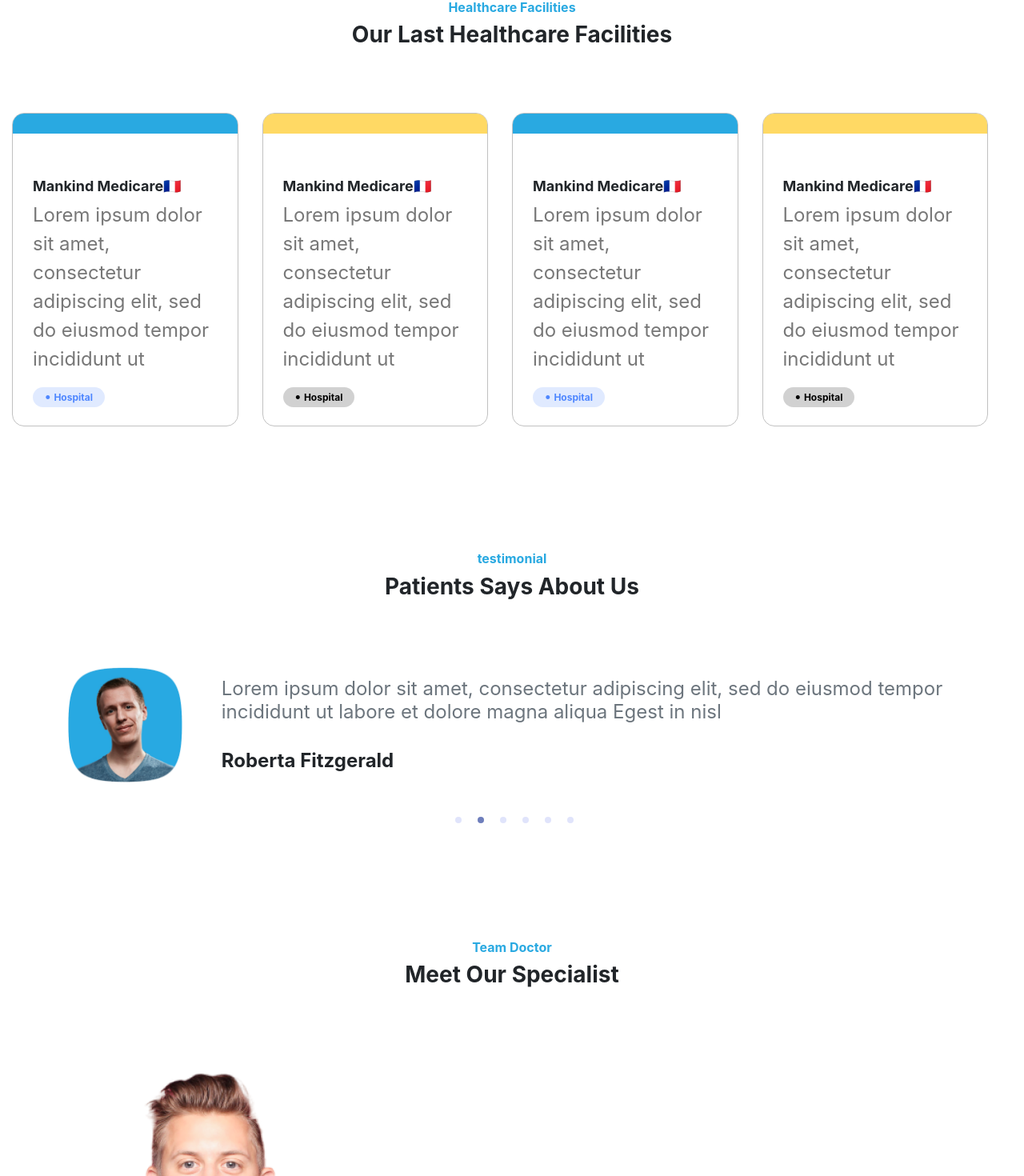
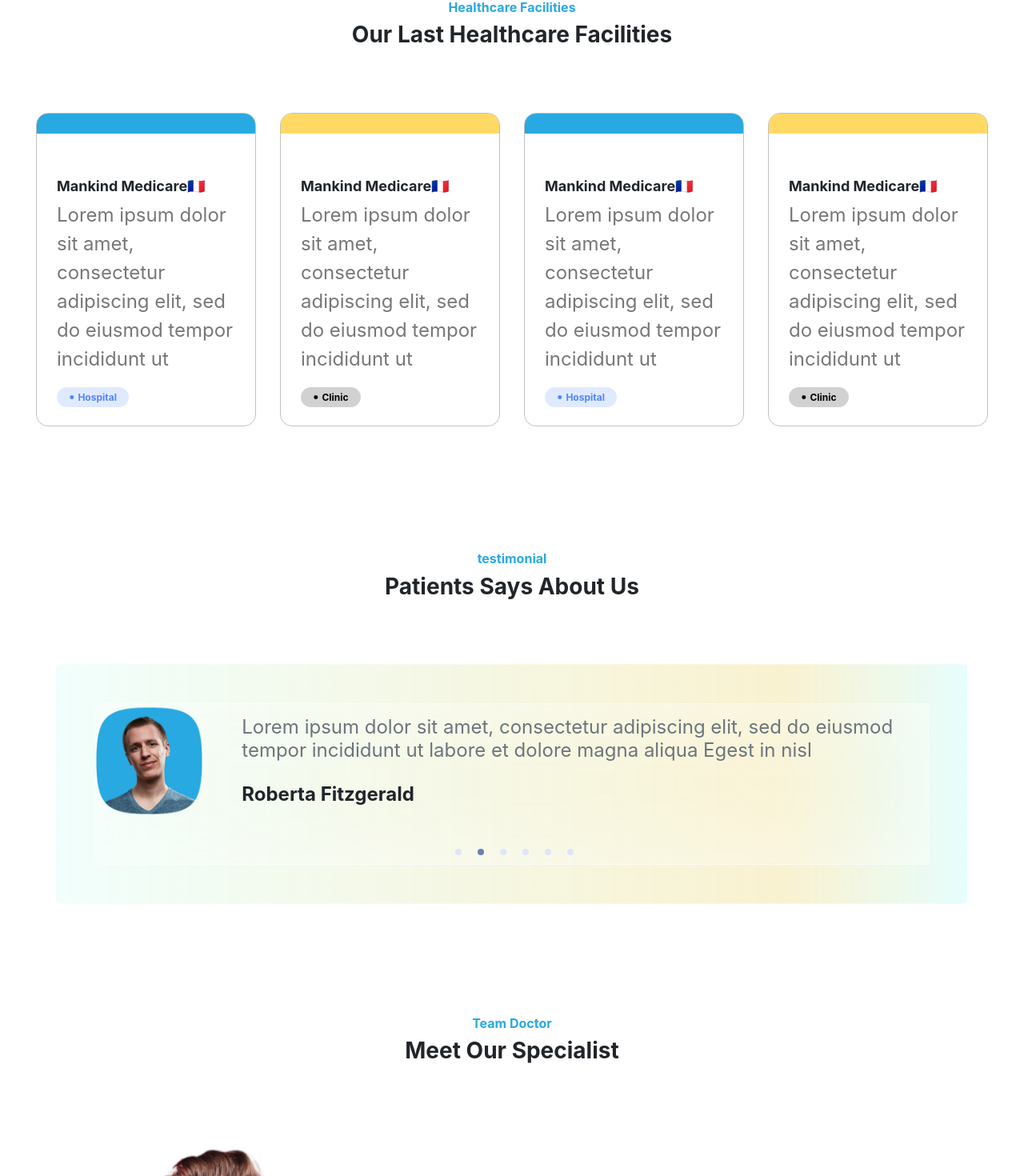
Before and after one commit to pouyaafraz123/Robomed, a React (Create React App) app: page / in a window 1280 px wide. Shown: the part 1092-2562 px from the top of the page at 80% size. Built offline with nearby package versions, Linux system fonts and the light colour scheme.

Commit message:
Bugs Fixed

```diff
--- a/src/components/App.js
+++ b/src/components/App.js
@@ -3,7 +3,6 @@ import TopBar from "./TopBar";
 import Header from "./Header";
 import "../sass/main.css";
 import Heading from "./Heading";
-import "../sass/main.css";
 import TextCardContainer from "./TextCardContainer";
 import Slider from "./Slider";
 import ImageCardContainer from "./ImageCardContainer";
@@ -44,7 +43,6 @@ const App = () => {
             </div>
             <div className={"container-fluid"}>
                 <Header title={headerTitle} text={headerText} details={headerDetails}/>
-            </div>
                 <Heading smallTitle={smallHeading1} bigTitle={bigHeading1}/>
                 <TextCardContainer/>
                 <Heading smallTitle={smallHeading2} bigTitle={bigHeading2}/>
@@ -52,6 +50,7 @@ const App = () => {
                 <Heading smallTitle={smallHeading3} bigTitle={bigHeading3}/>
                 <ImageCardContainer/>
                 <Footer/>
+            </div>
         </>
     );
 }
--- a/src/components/Footer.js
+++ b/src/components/Footer.js
@@ -3,7 +3,8 @@ import React from "react";
 class Footer extends React.Component {
     render() {
         return (
-            <div>
+            <div className={"my-footer"}>
+                <div className={"my-footer-inside"}>
                     <h1>RoboMed</h1>
                     <p>Lorem ipsum dolor sit amet, consectetur adipisicing elit. Aliquam consectetur debitis in incidunt
                        magnam magni maxime minus mollitia numquam, officia porro similique, vero! Delectus mollitia non
@@ -43,6 +44,7 @@ class Footer extends React.Component {
                     <hr/>
                     <div>©2022 Global Access Telehealth. All Rights Reserved.Privacy Policy</div>
                 </div>
+            </div>
         );
     }
 }
--- a/src/components/Slider.js
+++ b/src/components/Slider.js
@@ -57,7 +57,8 @@ class Slider extends React.Component {
         ];
 
         return (
-      <div className="container">
+            <div className="container slider p-5">
+                <div className={"slider__inside"}>
                     <AliceCarousel
                         mouseTracking
                         items={items}
@@ -69,6 +70,7 @@ class Slider extends React.Component {
                         infinite
                     />
                 </div>
+            </div>
         );
     }
 }
--- a/src/components/TextCardContainer.js
+++ b/src/components/TextCardContainer.js
@@ -4,7 +4,8 @@ import TextCard from "./TextCard";
 class TextCardContainer extends React.Component {
   render() {
     return (
-      <div className="text-card-container row container-fluid d-flex justify-content-center align-items-center">
+      <div className="text-card-container row container-fluid d-flex justify-content-between align-items-center"
+           style={{margin: "auto 0"}}>
         {this.renderCards()}
       </div>
     );
@@ -25,7 +26,7 @@ class TextCardContainer extends React.Component {
         title: "Mankind Medicare",
         text: "Lorem ipsum dolor sit amet, consectetur adipiscing elit, sed do eiusmod tempor incididunt ut",
         flag: "france",
-        badge: "Hospital",
+        badge: "Clinic",
         key: 2,
       },
       {
@@ -41,7 +42,7 @@ class TextCardContainer extends React.Component {
         title: "Mankind Medicare",
         text: "Lorem ipsum dolor sit amet, consectetur adipiscing elit, sed do eiusmod tempor incididunt ut",
         flag: "france",
-        badge: "Hospital",
+        badge: "Clinic",
         key: 4,
       },
     ];
@@ -53,8 +54,6 @@ class TextCardContainer extends React.Component {
         text,
         flag,
         badge,
-        badgeBackColor,
-        badgeColor,
         key,
       } = item;
       return (
--- a/src/sass/components/_slider.scss
+++ b/src/sass/components/_slider.scss
@@ -1,5 +1,11 @@
-.alice-carousel__dots{
+.alice-carousel__dots {
   width: 100%;
-  height: 100%;/*
-  transform: translate(-40%,-30%px);*/
+  height: 100%;
+  /*
+	transform: translate(-40%,-30%px);*/
 }
+
+.slider {
+  @include morphism;
+
+}
--- /dev/null
+++ b/src/sass/layout/_footer.scss
@@ -0,0 +1,3 @@
+.my-footer {
+  @include morphism;
+}
--- a/src/sass/main.css
+++ b/src/sass/main.css
@@ -1,69 +1,3 @@
-.header {
-  background-image: linear-gradient(to right, rgba(16, 242, 197, 0.06), rgba(225, 188, 22, 0.2) 80%, rgba(16, 242, 231, 0.1));
-  border-radius: 5px;
-  backdrop-filter: blur(50px);
-  -webkit-backdrop-filter: blur(50px);
-  border: 1px solid rgba(255, 255, 255, 0.3);
-}
-.header__inside {
-  background: rgba(255, 255, 255, 0.5);
-  border-radius: 5px;
-  backdrop-filter: blur(50px);
-  -webkit-backdrop-filter: blur(50px);
-  border: 1px solid rgba(255, 255, 255, 0.3);
-}
-
-.primary-btn {
-  background-color: #29a9e1 !important;
-  color: white !important;
-  padding: 7px 30px !important;
-  border-radius: 9px !important;
-  font-size: 22px;
-}
-
-@media only screen and (max-width: 991px) {
-  .responsive-heading {
-    display: flex !important;
-    flex-direction: column-reverse !important;
-  }
-  .responsive-heading:first-child {
-    text-align: center !important;
-  }
-  .responsive-heading:nth-child(1) .card {
-    margin-top: 0 !important;
-  }
-  .responsive-heading:nth-child(1) .card .card-header h1 {
-    font-size: 40px !important;
-    font-weight: bolder;
-  }
-}
-@media only screen and (min-width: 1260px) {
-  .header__img {
-    text-align: center !important;
-  }
-}
-@media only screen and (max-width: 466px) {
-  .responsive-heading:nth-child(1) .card .card-header h1 {
-    font-size: 20px !important;
-    font-weight: bolder;
-  }
-  .responsive-heading:nth-child(1) .card .card-body p {
-    font-size: small !important;
-    word-spacing: 2px !important;
-  }
-}
-@media only screen and (max-width: 482px) {
-  .primary-btn {
-    padding: 5px 10px !important;
-    font-size: 16px;
-  }
-}
-@media only screen and (max-width: 419px) {
-  .primary-btn {
-    padding: 5px 5px !important;
-    font-size: 12px;
-  }
-}
 .customActive {
   background-color: #e9f5fb !important;
   color: #29a9e1 !important;
@@ -131,8 +65,24 @@
 
 .alice-carousel__dots {
   width: 100%;
-  height: 100%; /*
-transform: translate(-40%,-30%px);*/
+  height: 100%;
+  /*
+  transform: translate(-40%,-30%px);*/
+}
+
+.slider {
+  background-image: linear-gradient(to right, rgba(16, 242, 197, 0.06), rgba(225, 188, 22, 0.2) 80%, rgba(16, 242, 231, 0.1));
+  border-radius: 5px;
+  backdrop-filter: blur(50px);
+  -webkit-backdrop-filter: blur(50px);
+  border: 1px solid rgba(255, 255, 255, 0.3);
+}
+.slider__inside {
+  background: rgba(255, 255, 255, 0.5);
+  border-radius: 5px;
+  backdrop-filter: blur(50px);
+  -webkit-backdrop-filter: blur(50px);
+  border: 1px solid rgba(255, 255, 255, 0.3);
 }
 
 .slideritem img {
@@ -155,4 +105,86 @@ p {
   .slideritem h2 {
     text-align: center !important;
   }
-}/*# sourceMappingURL=main.css.map */
+}
+.header {
+  background-image: linear-gradient(to right, rgba(16, 242, 197, 0.06), rgba(225, 188, 22, 0.2) 80%, rgba(16, 242, 231, 0.1));
+  border-radius: 5px;
+  backdrop-filter: blur(50px);
+  -webkit-backdrop-filter: blur(50px);
+  border: 1px solid rgba(255, 255, 255, 0.3);
+}
+.header__inside {
+  background: rgba(255, 255, 255, 0.5);
+  border-radius: 5px;
+  backdrop-filter: blur(50px);
+  -webkit-backdrop-filter: blur(50px);
+  border: 1px solid rgba(255, 255, 255, 0.3);
+}
+
+.primary-btn {
+  background-color: #29a9e1 !important;
+  color: white !important;
+  padding: 7px 30px !important;
+  border-radius: 9px !important;
+  font-size: 22px;
+}
+
+@media only screen and (max-width: 991px) {
+  .responsive-heading {
+    display: flex !important;
+    flex-direction: column-reverse !important;
+  }
+  .responsive-heading:first-child {
+    text-align: center !important;
+  }
+  .responsive-heading:nth-child(1) .card {
+    margin-top: 0 !important;
+  }
+  .responsive-heading:nth-child(1) .card .card-header h1 {
+    font-size: 40px !important;
+    font-weight: bolder;
+  }
+}
+@media only screen and (min-width: 1260px) {
+  .header__img {
+    text-align: center !important;
+  }
+}
+@media only screen and (max-width: 466px) {
+  .responsive-heading:nth-child(1) .card .card-header h1 {
+    font-size: 20px !important;
+    font-weight: bolder;
+  }
+  .responsive-heading:nth-child(1) .card .card-body p {
+    font-size: small !important;
+    word-spacing: 2px !important;
+  }
+}
+@media only screen and (max-width: 482px) {
+  .primary-btn {
+    padding: 5px 10px !important;
+    font-size: 16px;
+  }
+}
+@media only screen and (max-width: 419px) {
+  .primary-btn {
+    padding: 5px 5px !important;
+    font-size: 12px;
+  }
+}
+.my-footer {
+  background-image: linear-gradient(to right, rgba(16, 242, 197, 0.06), rgba(225, 188, 22, 0.2) 80%, rgba(16, 242, 231, 0.1));
+  border-radius: 5px;
+  backdrop-filter: blur(50px);
+  -webkit-backdrop-filter: blur(50px);
+  border: 1px solid rgba(255, 255, 255, 0.3);
+}
+.my-footer__inside {
+  background: rgba(255, 255, 255, 0.5);
+  border-radius: 5px;
+  backdrop-filter: blur(50px);
+  -webkit-backdrop-filter: blur(50px);
+  border: 1px solid rgba(255, 255, 255, 0.3);
+}
+
+/*# sourceMappingURL=main.css.map */
```
Also changed, not shown: src/sass/main.scss (+6 -3 lines), 1 other file (tests, documents, lock files or other folders). Lines whose indentation alone changed are shown as unchanged.
